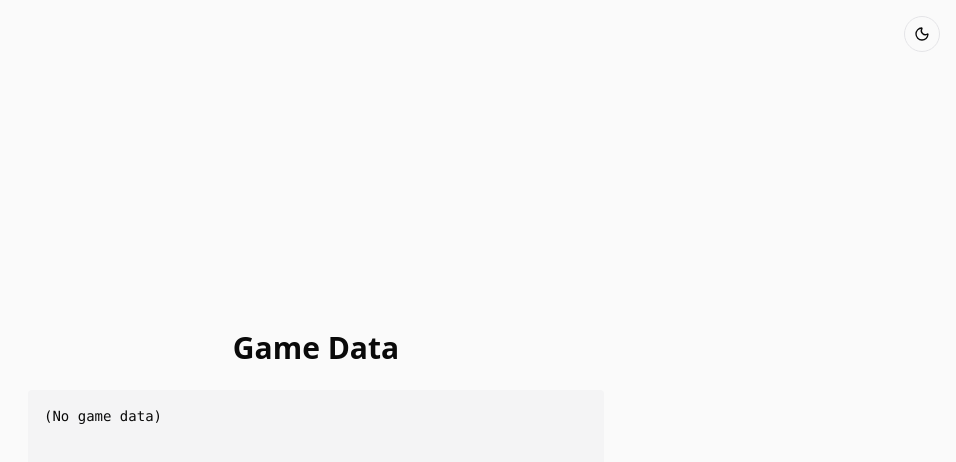
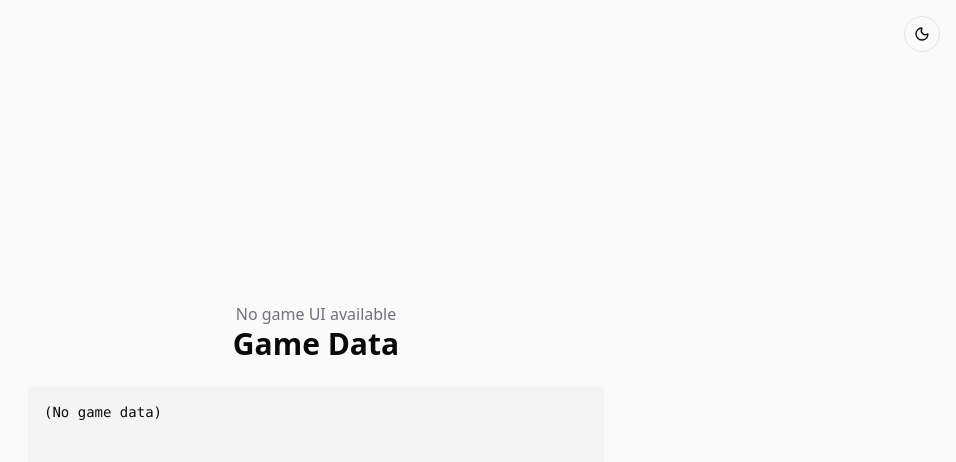
Before and after one commit to agraham02/family-gr-client, a Next.js app: page /game/1 in a window 1280 px wide. Shown: the top 462 px of the page, without its empty margins (324-1280 px from the left). Built offline with nearby package versions, Linux system fonts and the light colour scheme.

Commit message:
Add game components for Dominoes and Spades; update GamePage to handle game data

```diff
--- a/src/app/(room)/game/[roomCode]/page.tsx
+++ b/src/app/(room)/game/[roomCode]/page.tsx
@@ -2,10 +2,13 @@
 import { useWebSocket } from "@/contexts/WebSocketContext";
 import { useSession } from "@/contexts/SessionContext";
 import React, { useEffect } from "react";
+import Dominoes from "@/components/games/dominoes";
+import Spades from "@/components/games/spades";
 
 type GameData = {
     // Define the structure of your game data here
     spadesBroken: false;
+    type: string;
 };
 
 type BaseGameEvent = {
@@ -19,7 +22,14 @@ export default function GamePage() {
     const { roomId, userId } = useSession();
     const { socket, connected } = useWebSocket();
     // const { roomCode } = useParams();
-    const [gameData, setGameData] = React.useState<object | null>(null);
+    const [gameData, setGameData] = React.useState<GameData | null>(null);
+
+    // Map game types to components
+    const gameComponents: Record<string, React.FC<{ gameData: GameData }>> = {
+        dominoes: Dominoes,
+        spades: Spades,
+        // Add more games here
+    };
     // const [hasJoined, setHasJoined] = useState(false);
 
     // const getGameState = useCallback(async () => {}, []);
@@ -50,12 +60,21 @@ export default function GamePage() {
         };
     }, [socket, connected, roomId, userId]);
 
+    const GameComponent = gameData && gameComponents[gameData.type];
+
     return (
         <main className="flex flex-col items-center justify-center min-h-screen p-8 bg-zinc-50 dark:bg-zinc-950">
+            {GameComponent ? (
+                <GameComponent gameData={gameData} />
+            ) : (
+                <div className="text-zinc-500 dark:text-zinc-400">
+                    No game UI available
+                </div>
+            )}
             <h1 className="text-3xl font-bold mb-6 dark:text-white">
                 Game Data
             </h1>
-            <div className="w-full max-w-xl">
+            <div className="w-full max-w-xl mb-8">
                 <pre className="bg-zinc-100 dark:bg-zinc-900 p-4 rounded text-sm overflow-x-auto min-h-[80px]">
                     {gameData
                         ? JSON.stringify(gameData, null, 2)
```
